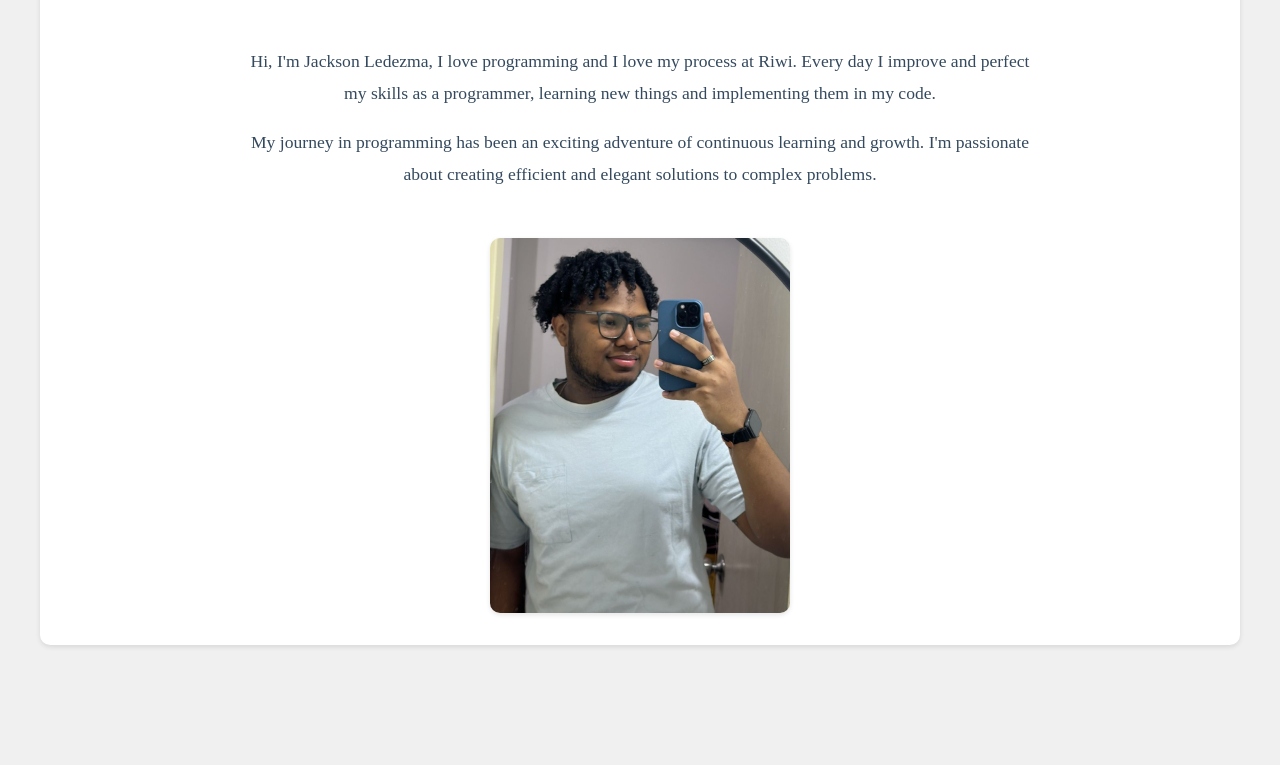
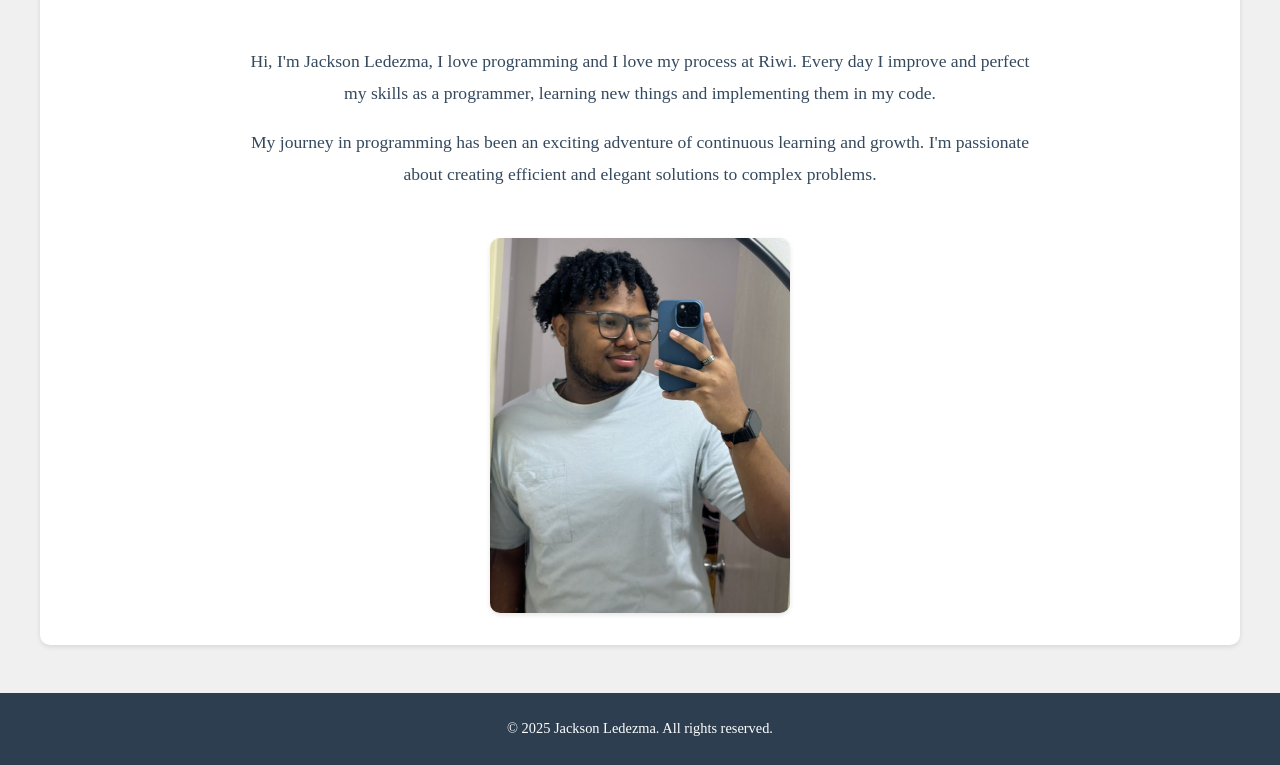
Before and after one commit to JacksonLedezma1/Entrenamiento_Riwi, a plain HTML site: page Entrenamiento completo/HTML_CSS/Semana_1/practica_2/Portafolio personal en HTML/about.html in a window 1280 px wide. Shown: the part 333-1098 px from the top of the page. Before the commit the page ends 1010 px from the top, so only its background shows below. Drawn offline with Linux system fonts and the light colour scheme.

Commit message:
update footer

```diff
--- a/Entrenamiento completo/HTML_CSS/Semana_1/practica_2/Portafolio personal en HTML/about.html
+++ b/Entrenamiento completo/HTML_CSS/Semana_1/practica_2/Portafolio personal en HTML/about.html
@@ -35,5 +35,8 @@
             </div>
         </section>
     </main>
+    <footer>
+        <p>&copy; 2025 Jackson Ledezma. All rights reserved.</p>
+    </footer>
 </body>
 </html>
```
Also changed, not shown: Entrenamiento completo/HTML_CSS/Semana_1/practica_2/Portafolio personal en HTML/contact.html (+1 -1 lines), Entrenamiento completo/HTML_CSS/Semana_1/practica_2/Portafolio personal en HTML/index.html (+3 -0 lines), Entrenamiento completo/HTML_CSS/Semana_1/practica_2/Portafolio personal en HTML/projects.html (+3 -0 lines), Entrenamiento completo/HTML_CSS/Semana_1/practica_2/Portafolio personal en HTML/skills.html (+3 -0 lines).
